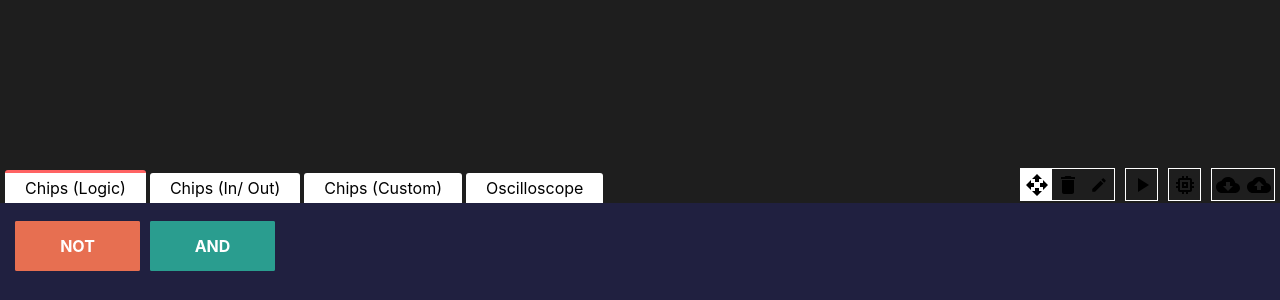
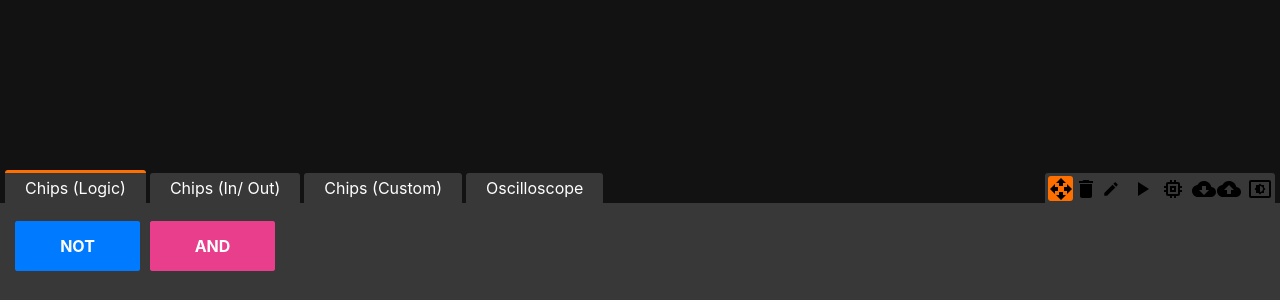
Before and after one commit to Roboleo1010/logic-gate-simulator, a React (Create React App) app: page / in a window 1280 px wide. Shown: the part 500-800 px from the top of the page. Built offline with nearby package versions, Linux system fonts and the light colour scheme.

Commit message:
Added light theme. Improved colors & design

```diff
--- a/src/assets/icons/icons.ts
+++ b/src/assets/icons/icons.ts
@@ -9,6 +9,7 @@ class Icons {
     public static readonly iconRename = '<svg xmlns="http://www.w3.org/2000/svg" viewBox="0 0 24 24" fill="black" width="18px" height="18px"><path d="M0 0h24v24H0z" fill="none"/><path d="M3 17.25V21h3.75L17.81 9.94l-3.75-3.75L3 17.25zM20.71 7.04c.39-.39.39-1.02 0-1.41l-2.34-2.34c-.39-.39-1.02-.39-1.41 0l-1.83 1.83 3.75 3.75 1.83-1.83z"/></svg>';
     public static readonly iconSave = '<svg xmlns="http://www.w3.org/2000/svg" height="24" viewBox="0 0 24 24" width="24"><path d="M0 0h24v24H0z" fill="none"/><path d="M19.35 10.04C18.67 6.59 15.64 4 12 4 9.11 4 6.6 5.64 5.35 8.04 2.34 8.36 0 10.91 0 14c0 3.31 2.69 6 6 6h13c2.76 0 5-2.24 5-5 0-2.64-2.05-4.78-4.65-4.96zM17 13l-5 5-5-5h3V9h4v4h3z"/></svg>';
     public static readonly iconLoad = '<svg xmlns="http://www.w3.org/2000/svg" height="24" viewBox="0 0 24 24" width="24"><path d="M0 0h24v24H0z" fill="none"/><path d="M19.35 10.04C18.67 6.59 15.64 4 12 4 9.11 4 6.6 5.64 5.35 8.04 2.34 8.36 0 10.91 0 14c0 3.31 2.69 6 6 6h13c2.76 0 5-2.24 5-5 0-2.64-2.05-4.78-4.65-4.96zM14 13v4h-4v-4H7l5-5 5 5h-3z"/></svg>';
+    public static readonly iconTheme = '<svg xmlns="http://www.w3.org/2000/svg" height="24" viewBox="0 0 24 24" width="24"><path d="M0 0h24v24H0z" fill="none"/><path d="M21 3H3c-1.1 0-2 .9-2 2v14c0 1.1.9 2 2 2h18c1.1 0 2-.9 2-2V5c0-1.1-.9-2-2-2zm0 16.01H3V4.99h18v14.02zM8 16h2.5l1.5 1.5 1.5-1.5H16v-2.5l1.5-1.5-1.5-1.5V8h-2.5L12 6.5 10.5 8H8v2.5L6.5 12 8 13.5V16zm4-7c1.66 0 3 1.34 3 3s-1.34 3-3 3V9z"/></svg>';
 }
 
 export default Icons;
--- a/src/components/app/app.tsx
+++ b/src/components/app/app.tsx
@@ -2,11 +2,25 @@ import CircuitBuilder from '../circuit-builder/circuit-builder';
 import React, { Component } from 'react';
 import './app.scss';
 
-class App extends Component {
+interface AppState {
+  theme: string;
+}
+
+class App extends Component<{}, AppState>{
+  constructor(props: any) {
+    super(props);
+
+    this.state = { theme: "dark" };
+  }
+
+  switchTheme() {
+    this.setState({ theme: this.state.theme === 'dark' ? 'light' : 'dark' })
+  }
+
   render() {
     return (
-      <div className="app">
-        <CircuitBuilder />
+      <div className={`app theme-${this.state.theme}`}>
+        <CircuitBuilder onSwitchTheme={this.switchTheme.bind(this)} />
       </div>
     );
   }
--- a/src/components/board/board.scss
+++ b/src/components/board/board.scss
@@ -3,5 +3,5 @@
 .board {
     width: 100%;
     height: calc(100% - #{$height-toolbox});
-    background-color: $color-board;
+    background-color: var(--primary);
 }
--- a/src/components/chip/chip.scss
+++ b/src/components/chip/chip.scss
@@ -8,7 +8,7 @@ $chip-height: 50px;
     height: $chip-height;
     width: 125px;
     box-sizing: border-box;
-    border-radius: 2px;
+    border-radius: 3px;
 
     > span {
         color: white;
--- a/src/components/circuit-builder/circuit-builder.tsx
+++ b/src/components/circuit-builder/circuit-builder.tsx
@@ -20,6 +20,10 @@ import { Gate as SimulationGate, GateType, SimulationState, TriState } from '../
 import './circuit-builder.scss';
 import 'react-notifications-component/dist/theme.css';
 
+interface ChipBuilderProps {
+    onSwitchTheme: () => void;
+}
+
 interface CircuitBuilderState {
     chipBlueprints: ChipBlueprint[];
     chips: ChipInstance[];
@@ -29,7 +33,7 @@ interface CircuitBuilderState {
     context: CircuitBuilderContext;
 }
 
-class CircuitBuilder extends Component<{}, CircuitBuilderState> {
+class CircuitBuilder extends Component<ChipBuilderProps, CircuitBuilderState> {
     constructor(props: any) {
         super(props);
         this.state = { chips: [], wires: [], chipBlueprints: ChipManager.getBlueprints(), context: { activeTool: Tool.Move, isSimulationRunning: false } };
@@ -166,7 +170,7 @@ class CircuitBuilder extends Component<{}, CircuitBuilderState> {
         if (!name)
             name = `Custom-${ChipManager.getChipId("Custom")}`;
 
-        const blueprint = new ChipBlueprint(name, "#aaff33", "custom", graph)
+        const blueprint = new ChipBlueprint(name, ChipManager.getNewColor(), "custom", graph)
 
         //Add to Manager
         let newBlueprints = this.state.chipBlueprints;
@@ -397,6 +401,9 @@ class CircuitBuilder extends Component<{}, CircuitBuilderState> {
                             <ToolbarButton icon={Icons.iconSave} text="Save custom chips" onClick={this.saveBlueprints.bind(this)}></ToolbarButton>
                             <ToolbarButton icon={Icons.iconLoad} text="Load custom chips" onClick={this.loadBlueprints.bind(this)}></ToolbarButton>
                         </ToolbarGroup>
+                        <ToolbarGroup>
+                            <ToolbarButton icon={Icons.iconTheme} text="Change Theme" onClick={this.props.onSwitchTheme}></ToolbarButton>
+                        </ToolbarGroup>
                     </Toolbar>
                 </div>
             </div >
--- a/src/components/tabs/tabnav/tabnav.scss
+++ b/src/components/tabs/tabnav/tabnav.scss
@@ -15,11 +15,11 @@
             text-align: center;
             cursor: pointer;
 
-            background-color: $tab-color;
+            background-color: var(--primary-light);
             border-radius: 3px 3px 0px 0px;
         }
         .tabnav-active {
-            border-top: 3px solid #ff6363;
+            border-top: 3px solid var(--secondary);
         }
     }
 }
--- a/src/components/toolbar/toolbar-button.scss
+++ b/src/components/toolbar/toolbar-button.scss
@@ -1,8 +1,11 @@
-$toolbar-height: 31px;
+$toolbar-button-height: 25px;
+$toolbar-group-margin-height: 3px;
+$toolbar-group-margin-width: 3px;
+$toolbar-height: $toolbar-button-height + $toolbar-group-margin-height + $toolbar-group-margin-height;
 
 .toolbar-button {
-    width: $toolbar-height;
-    height: $toolbar-height;
+    width: $toolbar-button-height;
+    height: $toolbar-button-height;
     display: inline-block;
     background-repeat: no-repeat;
     background-position: center center;
@@ -11,7 +14,8 @@ $toolbar-height: 31px;
 }
 
 .toolbar-button-active {
-    background-color: white;
+    background-color: var(--secondary);
+    border-radius: 3px;
 }
 
 .toolbar-button-inactive {
--- a/src/components/toolbar/toolbar-group/toolbar-group.scss
+++ b/src/components/toolbar/toolbar-group/toolbar-group.scss
@@ -2,7 +2,6 @@
 
 .toolbar-group {
     display: inline-block;
-    margin: 0 5px;
-    border: 1px solid white;
+    margin: $toolbar-group-margin-height $toolbar-group-margin-width;
     height: $toolbar-height;
 }
--- a/src/components/toolbar/toolbar.scss
+++ b/src/components/toolbar/toolbar.scss
@@ -1,2 +1,8 @@
+@import "toolbar-button.scss";
+
 .toolbar {
+    height: $toolbar-height;
+    background-color: var(--primary-light);
+    border-radius: 3px 3px 0px 0px;
+    margin-right: 5px;
 }
--- a/src/components/toolbox/toolbox.scss
+++ b/src/components/toolbox/toolbox.scss
@@ -2,11 +2,10 @@
 
 .toolbox {
     height: $height-toolbox;
-    background-color: $color-toolbox;
-
+    background-color: var(--primary-light);
     .tabnav {
         .tabnav-tabs {
-            background-color: $color-board;
+            background-color: var(--primary);
         }
     }
 
--- a/src/manager/chip-manager.ts
+++ b/src/manager/chip-manager.ts
@@ -7,6 +7,18 @@ class ChipManager {
     private static instance: ChipManager;
     private blueprints: ChipBlueprint[];
     private chipIds: Map<string, number>;
+
+    private colors: string[] = [
+        '#6610f2',
+        '#6f42c1',
+        '#ffc107',
+        '#20c997',
+        '#17a2b8',
+        '#006400',
+        '#e9967a',
+        '#ee82ee'];
+
+    private colorIndex = 0;
 
     private constructor() {
         ChipManager.instance = this;
@@ -33,7 +45,7 @@ class ChipManager {
 
         graphNOT.addEdges([{ from: "in", to: "not" }, { from: "not", to: "out" }])
 
-        this.blueprints.push(new ChipBlueprint("NOT", "#e76f51", "logic", graphNOT));
+        this.blueprints.push(new ChipBlueprint("NOT", "#007bff", "logic", graphNOT));
 
         //AND-Chip
         let graphAND = new Graph<Gate>();
@@ -45,43 +57,43 @@ class ChipManager {
 
         graphAND.addEdges([{ from: "in1", to: "and" }, { from: "in2", to: "and" }, { from: "and", to: "out" }]);
 
-        this.blueprints.push(new ChipBlueprint("AND", "#2a9d8f", "logic", graphAND));
+        this.blueprints.push(new ChipBlueprint("AND", "#e83e8c", "logic", graphAND));
 
         //INPUT-Chip
         let graphInput = new Graph<Gate>();
         graphInput.addNodes([{ id: "switch", type: GateType.Controlled, state: TriState.False, signalDirection: SignalDirection.Out, role: GateRole.Switch, name: 'In' }]);
 
-        this.blueprints.push(new ChipBlueprint("Input", "#FE5F00", "io", graphInput));
+        this.blueprints.push(new ChipBlueprint("Input", "#fd7e14", "io", graphInput));
 
         //CLOCK-Chip
-        // let graphClock = new Graph<Gate>();
-        // graphClock.addNodes([
-        //     { id: "clock", type: GateType.Controlled, state: TriState.False, signalDirection: SignalDirection.In, role: GateRole.Clock, name: 'Clock', hidden: true },
-        //     { id: "out", type: GateType.Relay, state: TriState.False, signalDirection: SignalDirection.Out, name: 'Clock' }]);
+        let graphClock = new Graph<Gate>();
+        graphClock.addNodes([
+            { id: "clock", type: GateType.Controlled, state: TriState.False, signalDirection: SignalDirection.In, role: GateRole.Clock, name: 'Clock', hidden: true },
+            { id: "out", type: GateType.Relay, state: TriState.False, signalDirection: SignalDirection.Out, name: 'Clock' }]);
 
-        // graphClock.addEdges([{ from: "clock", to: "out" }]);
+        graphClock.addEdges([{ from: "clock", to: "out" }]);
 
-        // this.blueprints.push(new ChipBlueprint("Clock", "#FE5F00", "io", graphClock));
+        this.blueprints.push(new ChipBlueprint("Clock", "#20c997", "io", graphClock));
 
         //CONSTANT-ON
         let graphConstantOn = new Graph<Gate>();
         graphConstantOn.addNodes([
             { id: "out", type: GateType.Controlled, state: TriState.True, signalDirection: SignalDirection.Out, name: 'Out' }]);
 
-        this.blueprints.push(new ChipBlueprint("Constant On", "#FE5F00", "io", graphConstantOn));
+        this.blueprints.push(new ChipBlueprint("Constant On", "#28a745", "io", graphConstantOn));
 
         //CONSTANT-OFF
         let graphConstantOff = new Graph<Gate>();
         graphConstantOff.addNodes([
             { id: "out", type: GateType.Controlled, state: TriState.False, signalDirection: SignalDirection.Out, name: 'Out' }]);
 
-        this.blueprints.push(new ChipBlueprint("Constant Off", "#FE5F00", "io", graphConstantOff));
+        this.blueprints.push(new ChipBlueprint("Constant Off", "#dc3545", "io", graphConstantOff));
 
         //OUTPUT-Chip
         let graphOutput = new Graph<Gate>();
         graphOutput.addNodes([{ id: "out", type: GateType.Relay, state: TriState.False, signalDirection: SignalDirection.In, role: GateRole.Output, name: 'Out' }]);
 
-        this.blueprints.push(new ChipBlueprint("Output", "#FE5F00", "io", graphOutput));
+        this.blueprints.push(new ChipBlueprint("Output", "#fd7e14", "io", graphOutput));
     }
 
     public static getBlueprints(): ChipBlueprint[] {
@@ -101,6 +113,14 @@ class ChipManager {
         instance.chipIds.set(name, id);
         return id;
     }
+
+    public static getNewColor(): string {
+        const instance = ChipManager.getInstance();
+        if (instance.colorIndex === instance.colors.length)
+            instance.colorIndex = 0;
+
+        return (instance.colors[instance.colorIndex++]);
+    }
 }
 
 export default ChipManager;
--- a/src/styles/design.scss
+++ b/src/styles/design.scss
@@ -1,7 +1,50 @@
-$color-board: #1e1e1e;
-$color-toolbox: #202040;
+$themes: (
+    //https://material.io/resources/color/#!/?view.left=0&view.right=0&primary.color=121212&secondary.color=ff9100
+    dark:
+        (
+            primary: #121212,
+            primary-light: #383838,
+            primary-dark: #000000,
+            secondary: #ff6f00,
+            secondary-light: #ffa040,
+            secondary-dark: #c43e00,
+            text: white,
+            success: #28a745,
+            danger: #dc3545,
+            warning: #ffc107,
+            info: #17a2b8,
+        ),
+    //https://material.io/resources/color/#!/?view.left=0&view.right=1&primary.color=ececec&secondary.color=FF6F00
+    light:
+        (
+            primary: #ececec,
+            primary-light: #ffffff,
+            primary-dark: #bababa,
+            secondary: #ff6f00,
+            secondary-light: #ffa040,
+            secondary-dark: #c43e00,
+            text: black,
+            success: #28a745,
+            danger: #dc3545,
+            warning: #ffc107,
+            info: #17a2b8,
+        )
+);
+
+@each $name, $map in $themes {
+    .theme-#{$name} {
+        @each $key, $value in $map {
+            --#{$key}: #{$value};
+        }
+    }
+}
+
+.theme-dark,
+.theme-light {
+    color: var(--text);
+}
+
 $height-toolbox: 130px;
-$tab-color: #ffffff;
 
 $color-true: green;
 $color-false: red;
```
